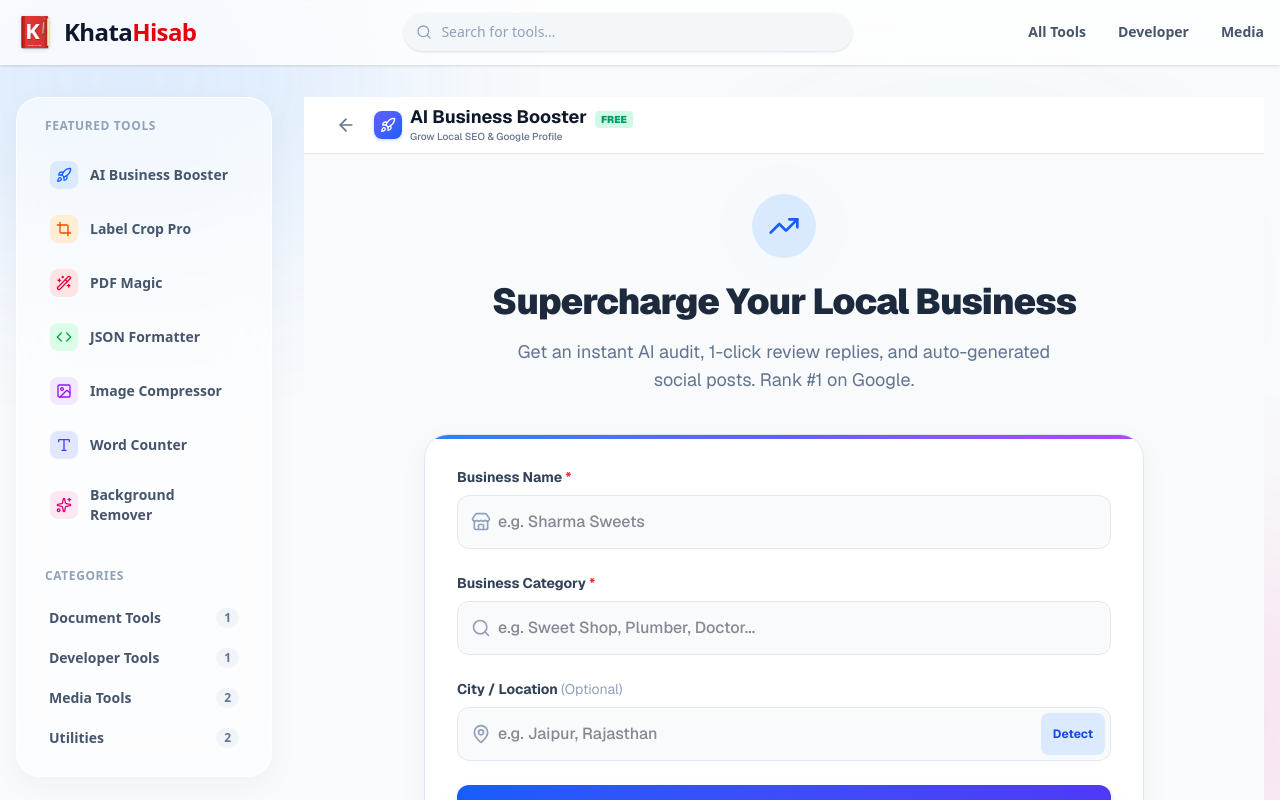
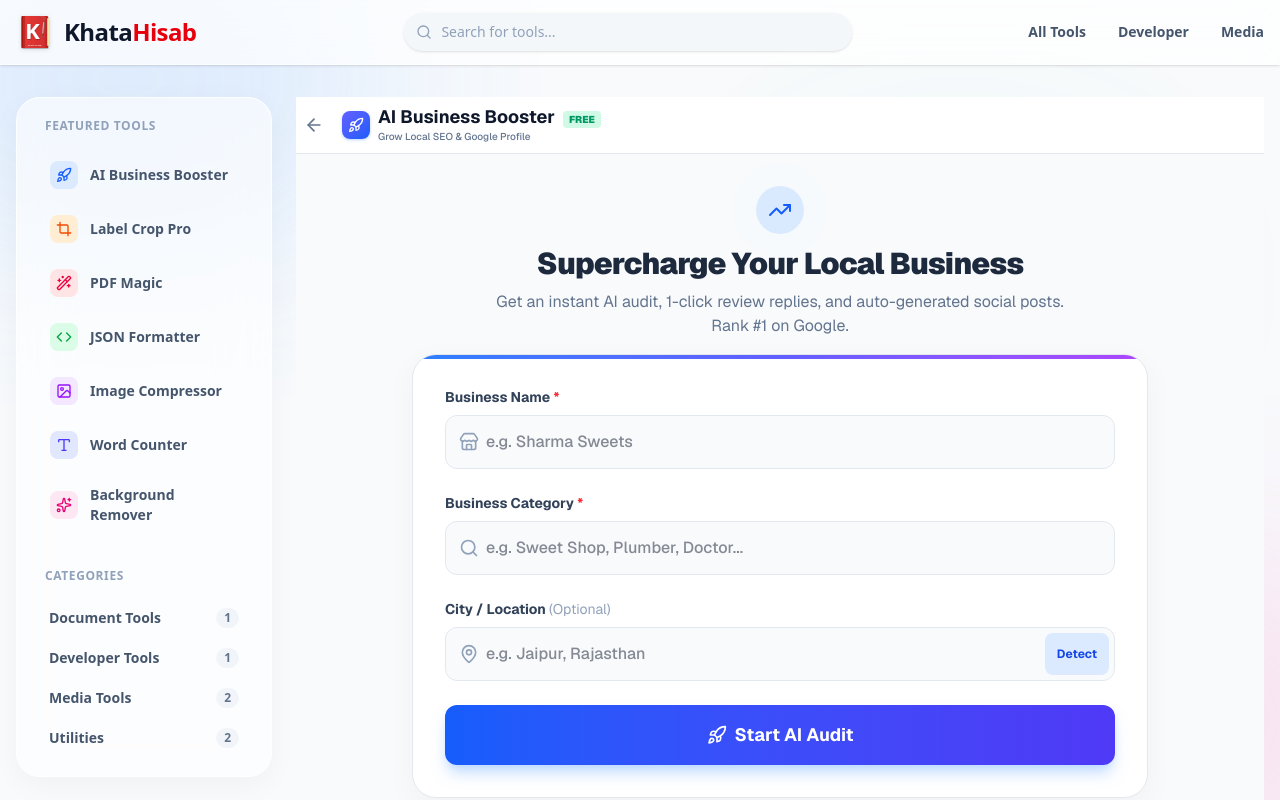
Before and after one commit to techorlifeindia-prog/khatahisab-tools, a Next.js app: page /business-booster in a window 1280 px wide. Shown: the top 800 px of the page. Built offline with nearby package versions, Linux system fonts and the light colour scheme.

Commit message:
style: Make step 1 header and intro text more compact to reduce vertical scrolling

```diff
--- a/src/app/business-booster/page.tsx
+++ b/src/app/business-booster/page.tsx
@@ -273,7 +273,7 @@
     <div className="min-h-screen bg-slate-50 font-sans pb-20">
       {/* Top Navbar */}
       <nav className="bg-white border-b border-slate-200 sticky top-0 z-50">
-        <div className="max-w-7xl mx-auto px-4 sm:px-6 lg:px-8">
+        <div className="max-w-[100%] mx-auto px-2">
           <div className="flex justify-between h-14 items-center">
             <div className="flex items-center gap-3">
               <Link href="/" className="p-1.5 -ml-1.5 text-slate-500 hover:text-slate-900 hover:bg-slate-100 rounded-full transition-colors">
@@ -293,18 +293,18 @@
         </div>
       </nav>
 
-      <main className={`mx-auto transition-all duration-500 ${step === 'dashboard' ? 'max-w-[100%] px-2 py-2' : 'max-w-3xl px-4 sm:px-6 py-6 md:py-10'}`}>
+      <main className={`mx-auto transition-all duration-500 ${step === 'dashboard' ? 'max-w-[100%] p-1' : 'max-w-3xl px-2 sm:px-4 py-4 md:py-8'}`}>
 
         {/* STEP 1: INPUT FORM */}
         {step === 'input' && (
           <div className="animate-in fade-in slide-in-from-bottom-4 duration-500">
-            <div className="text-center mb-10">
-              <div className="inline-flex items-center justify-center w-16 h-16 rounded-full bg-blue-100 text-blue-600 mb-6 relative">
+            <div className="text-center mb-4">
+              <div className="inline-flex items-center justify-center w-12 h-12 rounded-full bg-blue-100 text-blue-600 mb-3 relative">
                 <div className="absolute inset-0 rounded-full bg-blue-400 opacity-20 animate-ping"></div>
-                <TrendingUp className="w-8 h-8 relative z-10" />
+                <TrendingUp className="w-6 h-6 relative z-10" />
               </div>
-              <h2 className="text-3xl md:text-4xl font-black text-slate-800 mb-4 tracking-tight">Supercharge Your Local Business</h2>
-              <p className="text-slate-500 text-base md:text-lg max-w-xl mx-auto">Get an instant AI audit, 1-click review replies, and auto-generated social posts. Rank #1 on Google.</p>
+              <h2 className="text-2xl md:text-3xl font-black text-slate-800 mb-2 tracking-tight">Supercharge Your Local Business</h2>
+              <p className="text-slate-500 text-sm md:text-base max-w-xl mx-auto">Get an instant AI audit, 1-click review replies, and auto-generated social posts. Rank #1 on Google.</p>
             </div>
 
             <div className="bg-white p-6 md:p-8 rounded-3xl border border-slate-200 shadow-[0_8px_30px_rgb(0,0,0,0.04)] relative overflow-hidden">
@@ -493,7 +493,7 @@
             <div className="bg-white rounded-3xl border border-slate-200 shadow-sm overflow-hidden flex flex-col md:flex-row">
 
               {/* Dashboard Sidebar */}
-              <div className="w-full md:w-64 bg-slate-50 border-r border-slate-200 p-4 shrink-0">
+              <div className="w-full md:w-64 bg-slate-50 border-r border-slate-200 p-2 shrink-0">
                 <div className="mb-6">
                   <h3 className="font-black text-slate-800 text-lg truncate">{businessName}</h3>
                   <p className="text-xs font-semibold text-emerald-600 bg-emerald-100 px-2 py-1 rounded inline-block mt-1">Audit Score: {profileScore}/100</p>
@@ -528,7 +528,7 @@
               </div>
 
               {/* Dashboard Content */}
-              <div className="flex-1 p-4 md:p-6 bg-white md:max-h-[800px] md:overflow-y-auto custom-scrollbar">
+              <div className="flex-1 p-2 md:p-3 bg-white md:max-h-[800px] md:overflow-y-auto custom-scrollbar">
 
                 {activeTab === 'report' && (
                   <div className="animate-in fade-in duration-300">
--- a/src/app/layout.tsx
+++ b/src/app/layout.tsx
@@ -79,7 +79,7 @@
 
         {/* Header */}
         <header className="sticky top-0 z-50 w-full border-b border-white/50 bg-white/70 backdrop-blur-xl shadow-sm">
-          <div className="container mx-auto px-4 h-16 flex items-center justify-between">
+          <div className="w-full px-2 md:px-4 h-16 flex items-center justify-between">
             <Link href="/" className="flex items-center gap-2 cursor-pointer hover:opacity-90 transition-opacity">
               <img src="/logo.svg" alt="KhataHisab Logo" className="w-10 h-10 object-contain drop-shadow-sm" />
               <span className="font-extrabold text-2xl tracking-tight text-slate-900">Khata<span className="text-red-600">Hisab</span></span>
@@ -96,7 +96,7 @@
         </header>
 
         {/* Main Content Area */}
-        <div className="flex-1 container mx-auto px-4 py-4 md:py-8 relative z-10 flex gap-6 lg:gap-8">
+        <div className="flex-1 w-full px-2 md:px-4 py-4 md:py-8 relative z-10 flex gap-2 md:gap-4 lg:gap-6">
           {/* Left Sidebar - Quick Links */}
           <aside className="hidden lg:block w-64 shrink-0">
             <div className="sticky top-24 bg-white/60 backdrop-blur-xl border border-white/80 rounded-3xl p-5 shadow-[0_8px_30px_rgb(0,0,0,0.04)]">
@@ -161,7 +161,7 @@
 
         {/* Footer */}
         <footer className="border-t border-white/50 py-8 bg-white/50 backdrop-blur-sm relative z-10">
-          <div className="container mx-auto px-4 text-center text-sm font-medium text-slate-500">
+          <div className="w-full px-2 md:px-4 text-center text-sm font-medium text-slate-500">
             &copy; {new Date().getFullYear()} KhataHisab. All rights reserved. Built with ⚡ Speed & Privacy.
           </div>
         </footer>
```
